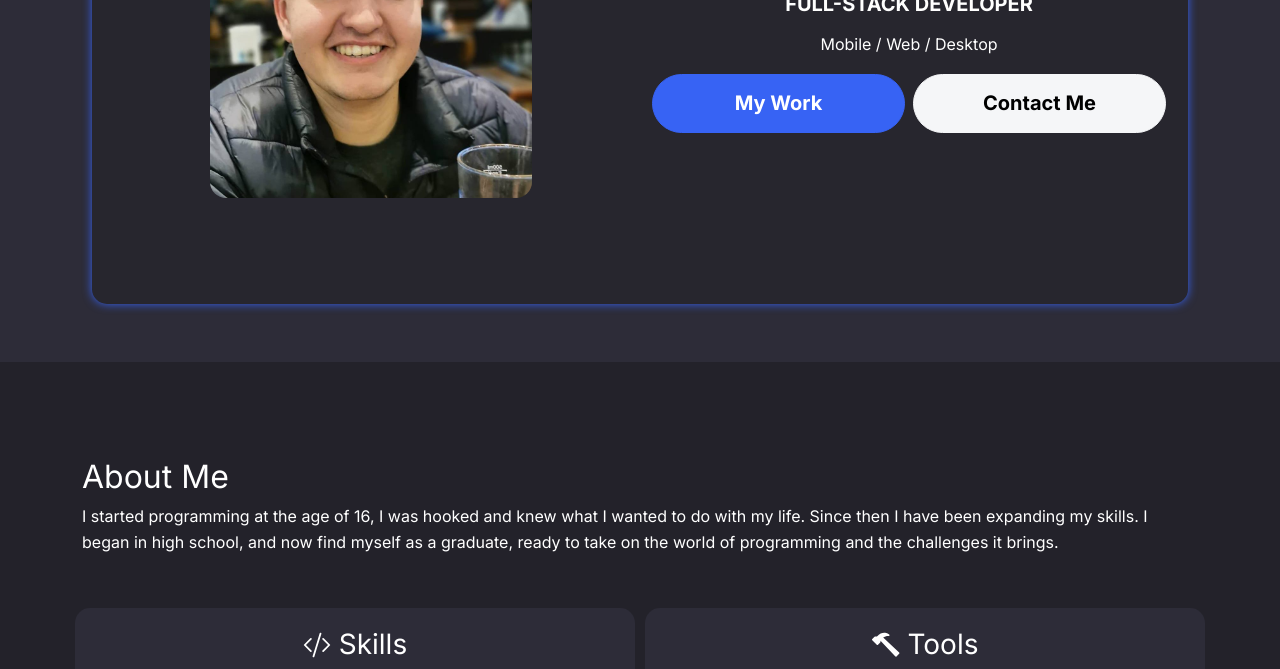
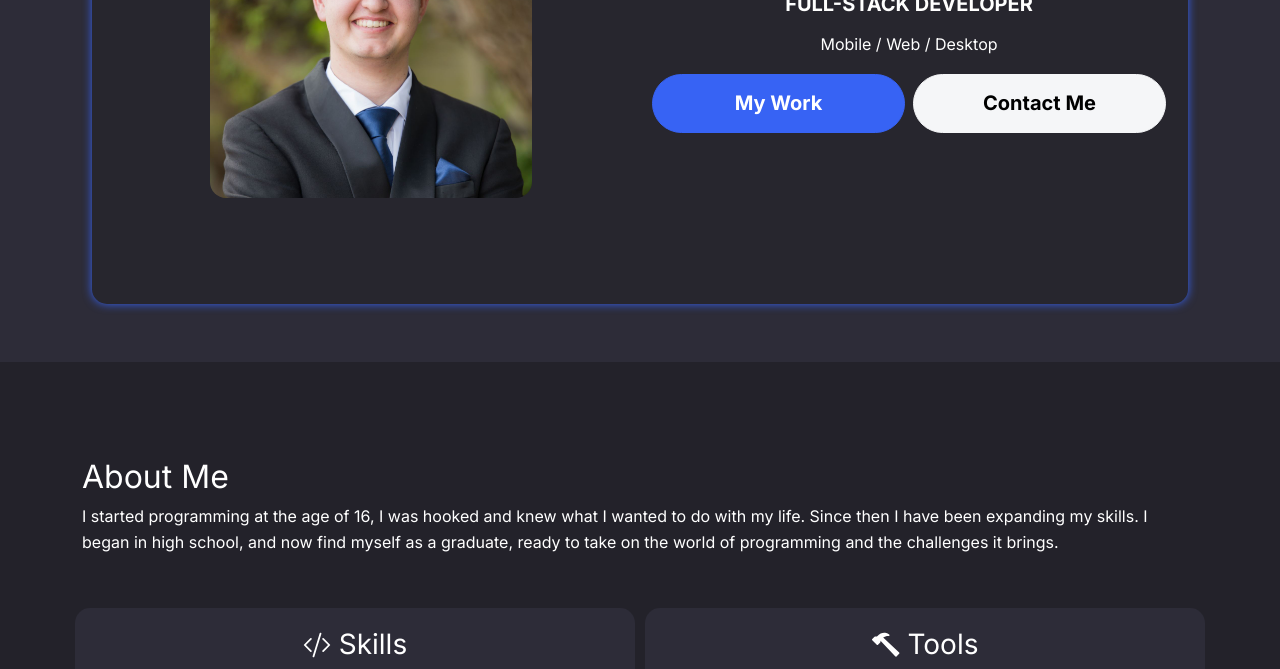
Before and after one commit to JanPauw/janpauw.github.io, a plain HTML site: page index.html in a window 1280 px wide. Shown: the part 368-1037 px from the top of the page. Drawn offline with Linux system fonts and the light colour scheme.

Commit message:
Website updates.

```diff
--- a/index.html
+++ b/index.html
@@ -33,7 +33,7 @@
         <div class="container pulse animated py-4 py-xl-5">
             <div class="row gy-4 gy-md-0" style="background: var(--bs-dark);box-shadow: 0px 0px 10px var(--bs-blue);border-radius: 15px;margin: 10px;padding: 10px;">
                 <div class="col-md-6">
-                    <div class="p-xl-5 m-xl-5"><img class="rounded img-fluid w-100 fit-cover" style="min-height: 300px;" src="assets/img/team/FB%20PFP.jpg"></div>
+                    <div class="p-xl-5 m-xl-5"><img class="rounded img-fluid w-100 fit-cover" style="min-height: 300px;" src="assets/img/team/_MG_0045.jpg"></div>
                 </div>
                 <div class="col-md-6 d-md-flex align-items-md-center">
                     <div class="text-center" style="width: 100%;">
```
Also changed, not shown: assets/img/team/_MG_0045.jpg (added).
